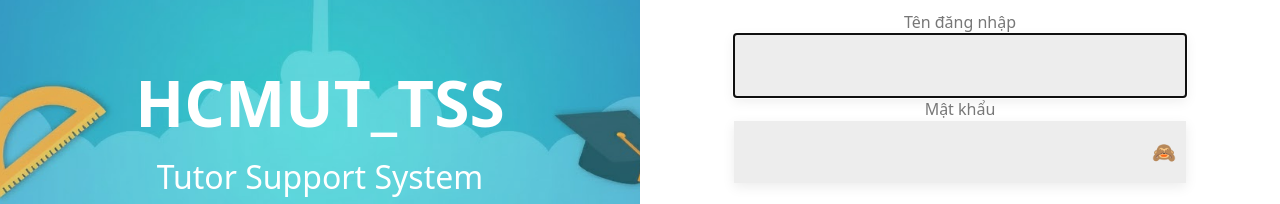
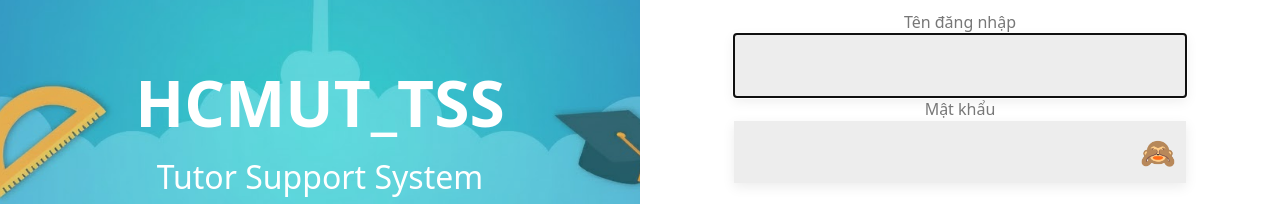
Before and after one commit to KaTran-68/cnpm-251-aknr-fe, a React (Create React App) app: page /login in a window 1280 px wide. Shown: the part 269-473 px from the top of the page. Built offline with nearby package versions, Linux system fonts and the light colour scheme.

Commit message:
update icon monkey

```diff
--- a/src/pages/LoginForm/LoginForm.js
+++ b/src/pages/LoginForm/LoginForm.js
@@ -71,7 +71,7 @@ function LoginForm() {
           <div className={styles.passwordWrapper}>
             <input
               id="password"
-              type={showPassword ? 'text' : 'password'}
+              type={showPassword ? "text" : "password"}
               value={password}
               onChange={e => setPassword(e.target.value)}
               required
--- a/src/pages/LoginForm/LoginForm.module.scss
+++ b/src/pages/LoginForm/LoginForm.module.scss
@@ -235,6 +235,7 @@ input,
   box-shadow: 0 4px 12px rgba(0, 0, 0, 0.08);
   box-sizing: border-box;
 }
+
 .passwordWrapper {
   width: 100%;
   display: flex;
@@ -248,7 +249,7 @@ input,
   top: 50%;
   cursor: pointer;
   transform: translateY(-50%);
-  font-size: 1.2rem;
+  font-size: 1.8rem;
 }
 
 .error {
```
